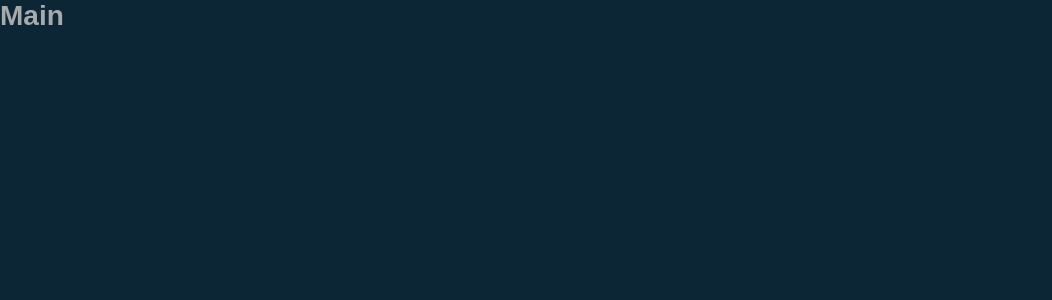
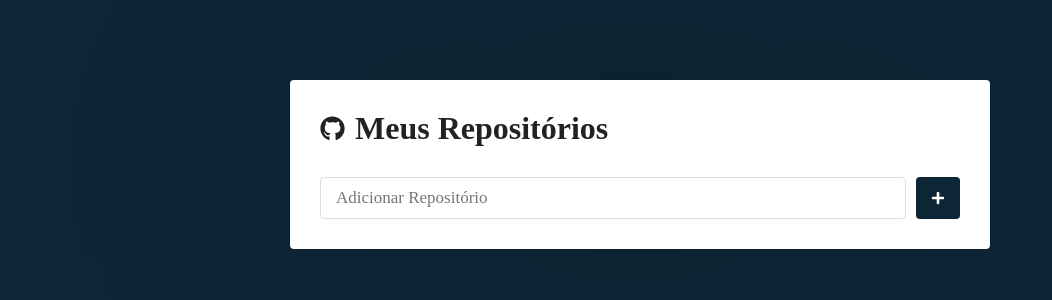
Before and after one commit to CristianoSFMothe/my-repo, a React (Create React App) app: page / in a window 1280 px wide. Shown: the top 300 px of the page, without its empty margins (0-1052 px from the left). Built offline with nearby package versions, Linux system fonts and the light colour scheme.

Commit message:
feat: estilizando a página de repositórios

```diff
--- a/package.json
+++ b/package.json
@@ -9,6 +9,7 @@
     "babel-jest": "^26.6.0",
     "react": "^18.3.1",
     "react-dom": "^18.3.1",
+    "react-icons": "^5.2.1",
     "react-router-dom": "^5.2.0",
     "react-scripts": "5.0.1",
     "styled-components": "^6.1.11",
--- a/src/pages/Main/index.js
+++ b/src/pages/Main/index.js
@@ -1,10 +1,26 @@
 import React from "react";
+import { FaGithub, FaPlus } from "react-icons/fa"
 
-import { Title } from './styles'
+import { Container, Form, SubmitButton } from './styles'
 
 const Main = () => {
   return (
-    <Title>Main</Title>
+    <Container>
+
+      <h1>
+        <FaGithub size={25} />
+        Meus Repositórios
+      </h1>
+
+      <Form>
+        <input type="text" placeholder="Adicionar Repositório" />
+
+        <SubmitButton>
+          <FaPlus size={14} color="#FFF"/>
+        </SubmitButton>
+      </Form>
+
+    </Container>
   );
 };
 
--- a/src/pages/Main/styles.js
+++ b/src/pages/Main/styles.js
@@ -1,5 +1,46 @@
 import styled  from "styled-components";
 
-export const Title = styled.h1`
-  color: #CCCC
+export const Container = styled.div`
+  max-width: 700px;
+  background: #FFF;
+  border-radius: 4px;
+  box-shadow: 0 0 20pc rgba(0,0,0, 0.2);
+  padding: 30px;
+  margin: 80px auto;
+
+  h1 {
+    font-size: 2rem;
+    display: flex;
+    align-items: center;
+    flex-direction: row;
+
+    svg {
+      margin-right: 10px;
+    }
+  }
 `;
+
+export const Form = styled.form`
+  margin-top: 30px;
+  display: flex;
+  flex-direction: row;
+
+  input {
+    flex: 1;
+    border: 1px solid #DDD;
+    padding: 10px 15px;
+    border-radius: 4px;
+    font-size: 1.063rem;
+  }
+`;
+
+export const SubmitButton = styled.button`
+  background: var(--primary-color);
+  border: 0;
+  border-radius: 4px;
+  margin-left: 10px;
+  padding: 0 15px;
+  display: flex;
+  justify-content: center;
+  align-items: center;
+`;
--- a/src/styles/global.js
+++ b/src/styles/global.js
@@ -1,6 +1,13 @@
 import { createGlobalStyle } from "styled-components";
 
 export default createGlobalStyle`
+
+  :root {
+    --primary-color: #0D2636;
+
+    --font-family: 'Arial, Helvetica, sans-serif'
+  }
+
   * {
     margin: 0;
     padding: 0;
@@ -13,7 +20,7 @@ export default createGlobalStyle`
   }
 
   body {
-    background: #0D2636;
+    background: var(--primary-color);
     font-size: 0.875rem;
     -webkit-font-smoothing: antialiased !important;
   }
@@ -21,7 +28,7 @@ export default createGlobalStyle`
   body, input, button {
     color: #222;
     font-size: 0.875rem;
-    font-family: Arial, Helvetica, sans-serif;
+    font-family: var(--font-family);
   }
 
   button {
```
Also changed, not shown: 1 other file (tests, documents, lock files or other folders).
